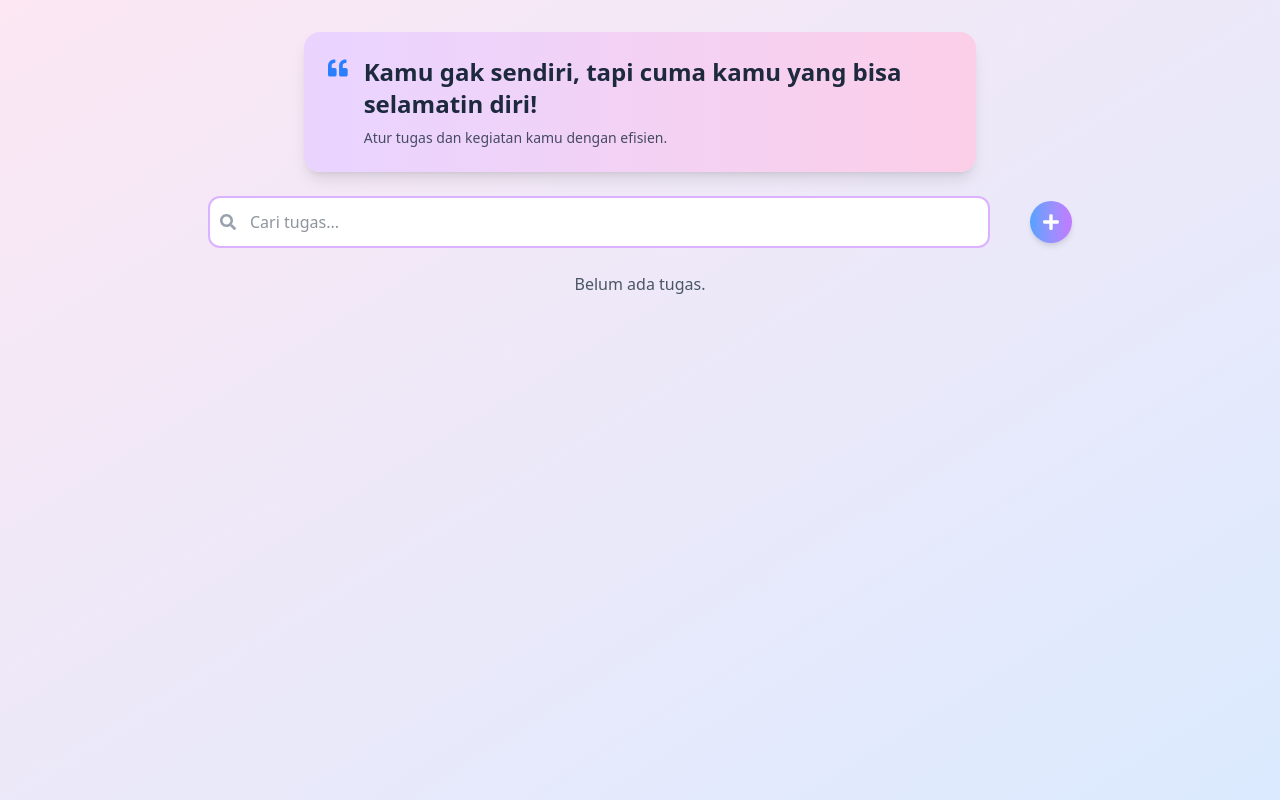
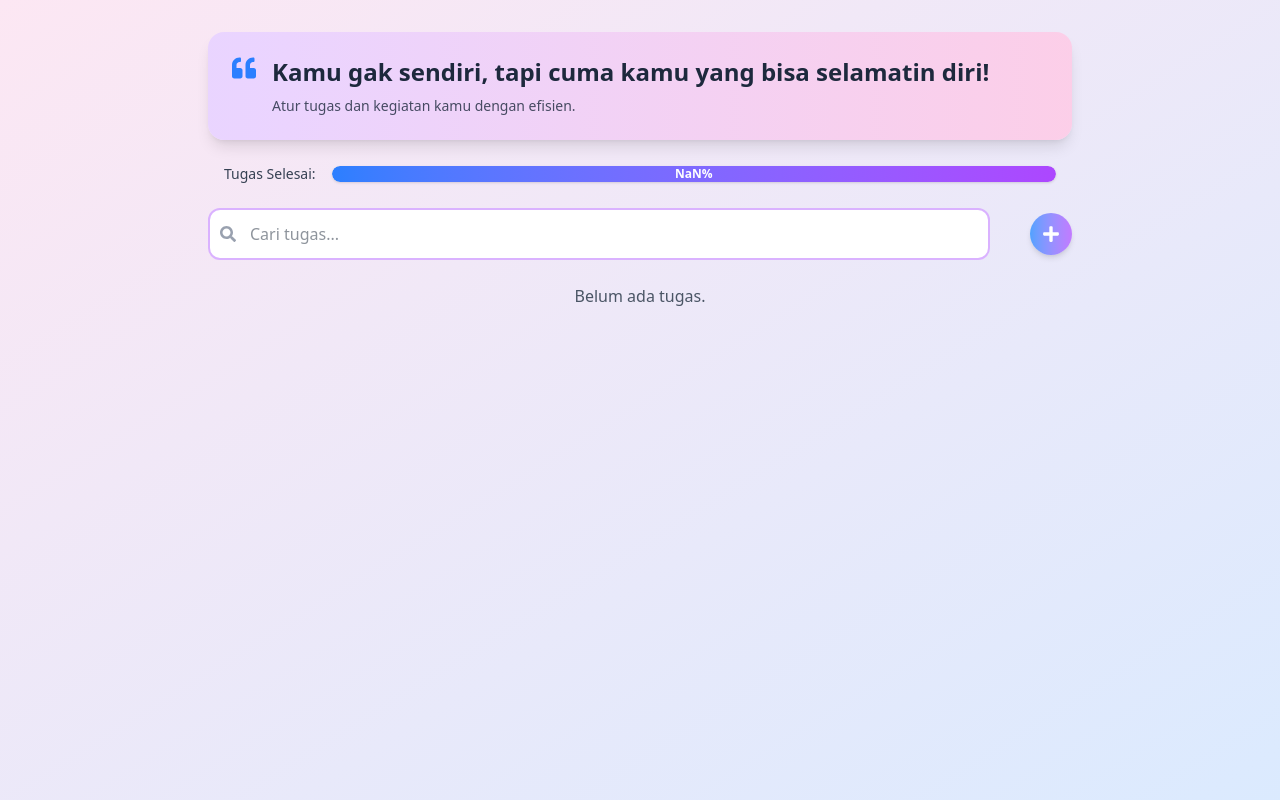
Before and after one commit to aliefibnu/todo-list, a Next.js app: page / in a window 1280 px wide. Built offline with nearby package versions, Linux system fonts and the light colour scheme.

Commit message:
debug sorting alghoritm, add progress bar, add classname join, restyling AddButton

```diff
--- a/src/app/components/AddButton.tsx
+++ b/src/app/components/AddButton.tsx
@@ -13,7 +13,7 @@ export default function AddButton({ onClick, isFormShowed }: AddButtonProps) {
     >
       <FaPlus
         className={`transition-all duration-500 text-lg ${
-          isFormShowed && "rotate-45"
+          isFormShowed && "rotate-135 text-red-400"
         }`}
       />
     </button>
--- a/src/app/components/Banner.tsx
+++ b/src/app/components/Banner.tsx
@@ -11,7 +11,7 @@ export default function Banner() {
   }, []);
 
   return (
-    <div className="bg-gradient-to-r from-purple-200 to-pink-200 dark:from-purple-800 dark:to-pink-800 text-slate-800 dark:text-white p-6 rounded-2xl shadow-lg max-w-2xl mx-auto transition-all duration-300  w-full">
+    <div className="bg-gradient-to-r from-purple-200 to-pink-200 dark:from-purple-800 dark:to-pink-800 text-slate-800 dark:text-white p-6 rounded-2xl shadow-lg mx-auto transition-all duration-300  w-full">
       <div className="flex items-start space-x-4">
         <FaQuoteLeft className="text-2xl text-blue-500 dark:text-blue-300" />
         <div>
--- a/src/app/components/EditForm.tsx
+++ b/src/app/components/EditForm.tsx
@@ -26,6 +26,7 @@ interface EditFormProps {
   idTaskToEdit: number;
   setFormEditVisible: (visible: boolean) => void;
   setIdTaskToEdit: (id: number | null) => void;
+  goSorting: (isSorted: boolean) => void;
 }
 
 export default function EditForm({
@@ -33,6 +34,7 @@ export default function EditForm({
   idTaskToEdit,
   setFormEditVisible,
   setIdTaskToEdit,
+  goSorting,
 }: EditFormProps) {
   const [name, setName] = useState("");
   const [category, setCategory] = useState<Todo["category"]>("Lainnya");
@@ -71,7 +73,8 @@ export default function EditForm({
     }
 
     setTasks((prevTasks: Todo[]) => {
-      const updatedTasks = prevTasks.map((task): Todo =>
+      const updatedTasks = prevTasks.map(
+        (task): Todo =>
           task.id === idTaskToEdit
             ? {
                 ...task,
@@ -88,6 +91,7 @@ export default function EditForm({
       localStorage.setItem("todos", JSON.stringify(updatedTasks));
       setFormEditVisible(false);
       setIdTaskToEdit(null);
+      goSorting(false); // Panggil fungsi sorting setelah update
       return updatedTasks;
     });
     Notiflix.Notify.success("Tugas berhasil diperbarui!");
@@ -219,13 +223,13 @@ export default function EditForm({
               <button
                 type="button"
                 onClick={handleCancel}
-                className="bg-gradient-to-r from-amber-400 to-yellow-400 dark:from-amber-600 dark:to-yellow-600 text-white p-3 rounded-lg shadow-md hover:shadow-lg transition-all duration-300"
+                className="bg-gradient-to-r from-amber-400 to-yellow-400 dark:from-amber-600 dark:to-yellow-600 text-white p-3 rounded-lg shadow-md hover:shadow-lg transition-all duration-300 cursor-pointer"
               >
                 Batal Edit
               </button>
               <button
                 type="submit"
-                className="grow bg-gradient-to-r from-blue-400 to-purple-400 dark:from-blue-600 dark:to-purple-600 text-white p-3 rounded-lg shadow-md hover:shadow-lg transition-all duration-300"
+                className="grow bg-gradient-to-r from-blue-400 to-purple-400 dark:from-blue-600 dark:to-purple-600 text-white p-3 rounded-lg shadow-md hover:shadow-lg transition-all duration-300 cursor-pointer"
               >
                 Edit Tugas
               </button>
--- /dev/null
+++ b/src/app/components/ProgressBar.tsx
@@ -0,0 +1,44 @@
+import { cn } from "@/lib/utils"; // Asumsi ada utilitas untuk menggabungkan className
+
+interface ProgressBarProps {
+  progress: number;
+}
+
+export default function ProgressBar({ progress }: ProgressBarProps) {
+  // Pastikan progress berada dalam rentang 0-100
+  const clampedProgress = Math.min(Math.max(progress, 0), 100);
+
+  return (
+    <div className="w-full flex items-center gap-4 mt-6 px-4">
+      <p className="text-sm font-medium text-gray-700 dark:text-gray-200 whitespace-nowrap">
+        Tugas Selesai:
+      </p>
+      <div
+        className="grow bg-gray-200 dark:bg-gray-700 rounded-full shadow-sm overflow-hidden"
+        role="progressbar"
+        aria-label="Progres penyelesaian tugas"
+        aria-valuenow={clampedProgress}
+        aria-valuemin={0}
+        aria-valuemax={100}
+      >
+        <div
+          className={cn(
+            "h-full bg-gradient-to-r from-blue-500 to-purple-500 rounded-full transition-all duration-700 ease-in-out",
+            "flex items-center justify-center text-white text-xs font-semibold",
+            clampedProgress < 20 ? "px-2" : "px-4"
+          )}
+          style={{ width: `${clampedProgress}%` }}
+        >
+          <span
+            className={cn(
+              "transition-opacity duration-300",
+              clampedProgress < 20 ? "opacity-0" : "opacity-100"
+            )}
+          >
+            {clampedProgress}%
+          </span>
+        </div>
+      </div>
+    </div>
+  );
+}
--- a/src/app/components/Tasks.tsx
+++ b/src/app/components/Tasks.tsx
@@ -55,7 +55,6 @@ export default function Tasks({
     setFilteredTasks(updatedTasks);
     setIsSorted(false);
     localStorage.setItem("todos", JSON.stringify(updatedTasks));
-    Notiflix.Notify.info("Status tugas diperbarui!");
   };
 
   return (
--- a/src/app/page.tsx
+++ b/src/app/page.tsx
@@ -9,6 +9,7 @@ import Tasks from "./components/Tasks";
 import Notiflix from "notiflix";
 import { sortTodos } from "@/modules/todoSorting";
 import EditForm from "./components/EditForm";
+import ProgressBar from "./components/ProgressBar";
 
 export default function TodoPage() {
   const [todos, setTodos] = useState<Todo[]>([]);
@@ -74,6 +75,13 @@ export default function TodoPage() {
     <div className="flex flex-col items-center min-h-screen bg-gradient-to-br from-pink-100 to-blue-100 dark:from-gray-800 dark:to-gray-900 transition-colors duration-300 overflow-x-hidden">
       <div className="w-full max-w-4xl px-4 py-8">
         <Banner />
+        <ProgressBar
+          progress={Math.round(
+            (todos.filter((todo) => todo.status === "completed").length /
+              todos.length) *
+              100
+          )}
+        />
         <div className="mt-6 space-y-4">
           <div className="flex justify-between items-center gap-x-10">
             <SearchBar searchValue={search} setSearchValue={setSearch} />
@@ -108,6 +116,7 @@ export default function TodoPage() {
           idTaskToEdit={idTodoToEdit}
           setIdTaskToEdit={setIdTodoToEdit}
           setFormEditVisible={setIsEditFormVisible}
+          goSorting={setIsSorted}
         />
       )}
     </div>
--- /dev/null
+++ b/src/lib/utils.ts
@@ -0,0 +1,3 @@
+export const cn = (...classes: (string | undefined)[]) => {
+  return classes.filter(Boolean).join(" ");
+}
--- a/src/modules/todoSorting.ts
+++ b/src/modules/todoSorting.ts
@@ -16,6 +16,13 @@ export function sortTodos(todos: Todo[]): Todo[] {
       );
     }
 
+    // Urutkan berdasarkan due date (null di akhir)
+    if (a.due !== b.due) {
+      if (!a.due) return 1;
+      if (!b.due) return -1;
+      return new Date(a.due).getTime() - new Date(b.due).getTime();
+    }
+
     // Urutkan berdasarkan kategori (null di akhir)
     if (a.category !== b.category) {
       if (!a.category) return 1;
@@ -23,13 +30,6 @@ export function sortTodos(todos: Todo[]): Todo[] {
       return a.category.localeCompare(b.category);
     }
 
-    // Urutkan berdasarkan due date (null di akhir)
-    if (a.due !== b.due) {
-      if (!a.due) return 1;
-      if (!b.due) return -1;
-      return new Date(a.due).getTime() - new Date(b.due).getTime();
-    }
-
     // Urutkan berdasarkan created_at
     return new Date(a.created_at).getTime() - new Date(b.created_at).getTime();
   });
```
Lines whose indentation alone changed are shown as unchanged.
